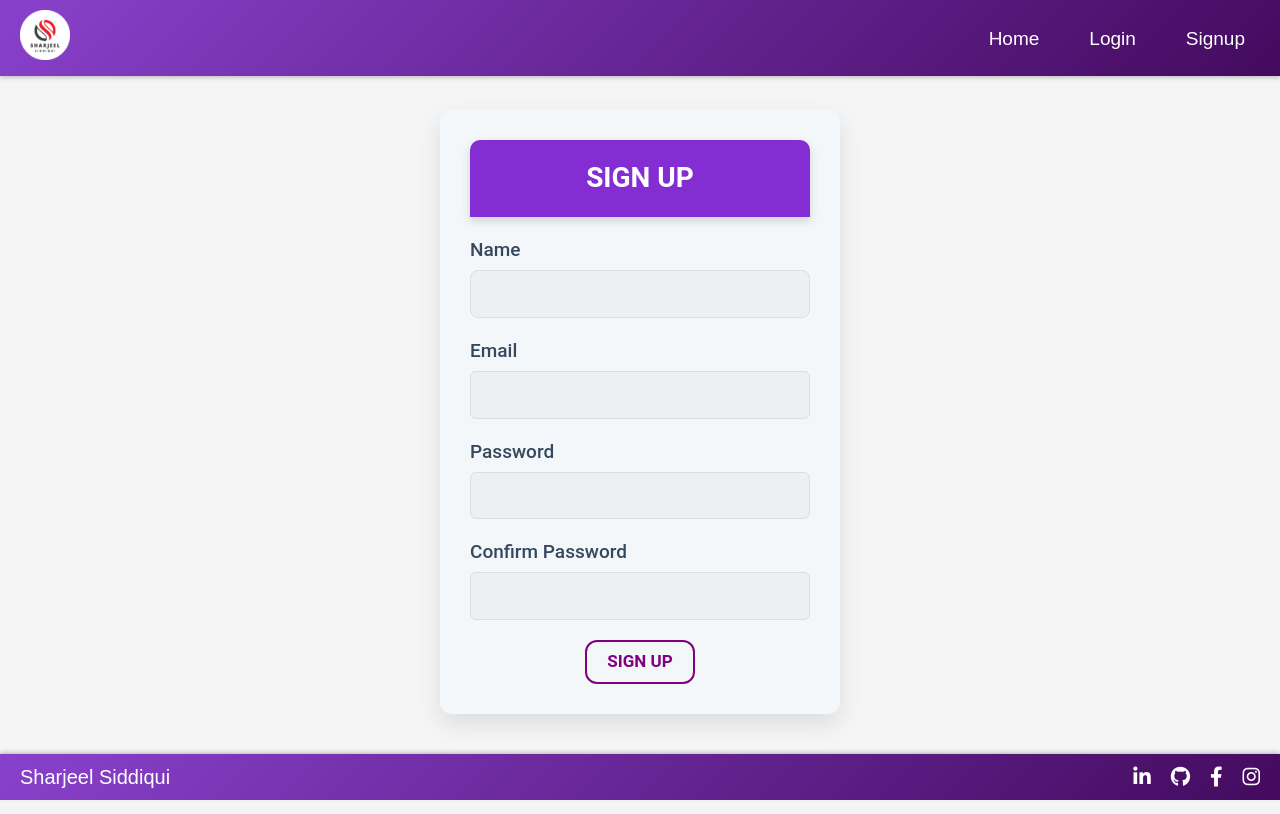
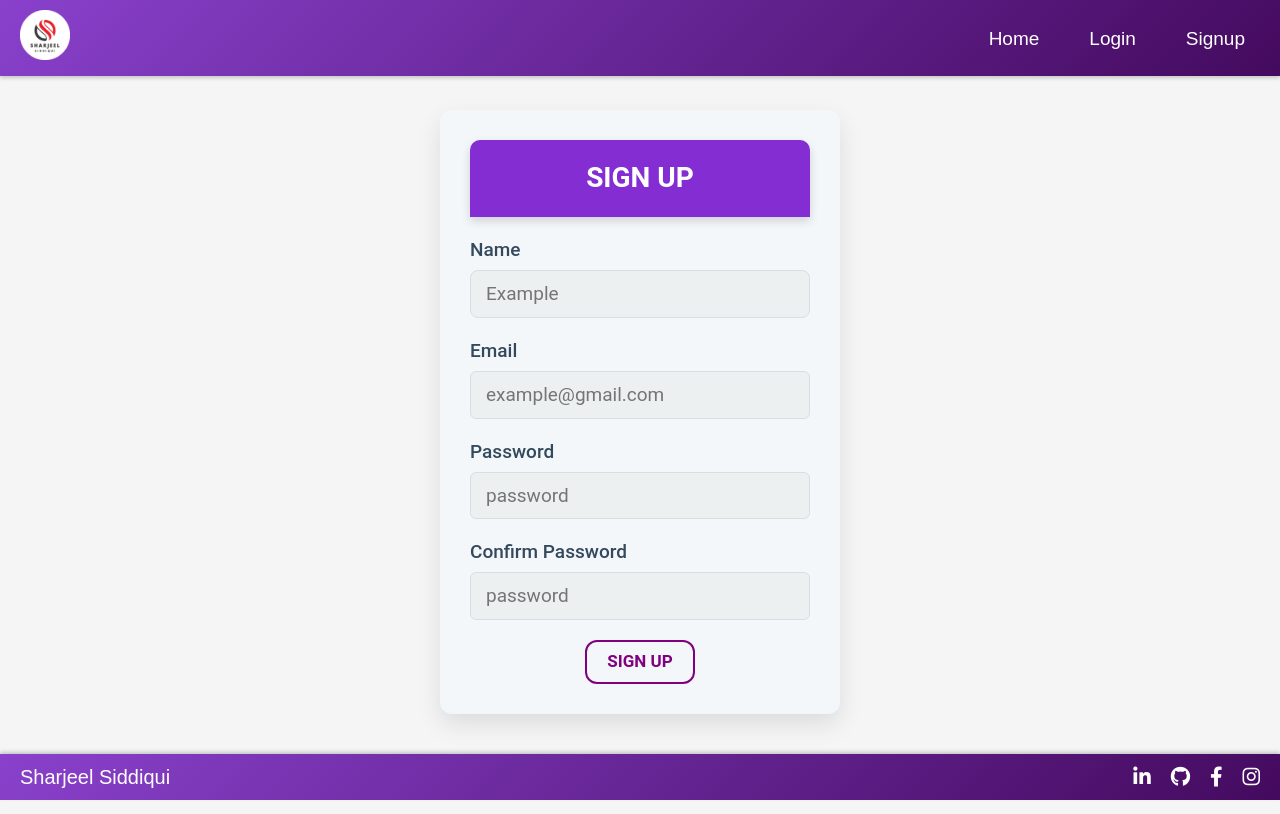
Before and after one commit to sharjeel-siddiqui12/todo-app-using-react, a React (Vite) app: page /Signup in a window 1280 px wide. Built offline with nearby package versions, Linux system fonts and the light colour scheme.

Commit message:
placeholders

```diff
--- a/src/components/Login.jsx
+++ b/src/components/Login.jsx
@@ -37,17 +37,20 @@ const Login = () => {
         <div className="input-group">
           <label htmlFor="email">Email</label>
           <input
+            placeholder='example@gmail.com'
             type="email"
             id="email"
             name="email"
             value={formData.email}
             onChange={handleChange}
             required
+
           />
         </div>
         <div className="input-group">
           <label htmlFor="password">Password</label>
           <input
+            placeholder='password'
             type="password"
             id="password"
             name="password"
--- a/src/components/Signup.jsx
+++ b/src/components/Signup.jsx
@@ -46,6 +46,7 @@ const Signup = () => {
         <div className="input-group">
           <label htmlFor="name">Name</label>
           <input
+            placeholder='Example'
             type="text"
             id="name"
             name="name"
@@ -57,6 +58,7 @@ const Signup = () => {
         <div className="input-group">
           <label htmlFor="email">Email</label>
           <input
+            placeholder='example@gmail.com'
             type="email"
             id="email"
             name="email"
@@ -68,6 +70,7 @@ const Signup = () => {
         <div className="input-group">
           <label htmlFor="password">Password</label>
           <input
+            placeholder='password'
             type="password"
             id="password"
             name="password"
@@ -79,6 +82,7 @@ const Signup = () => {
         <div className="input-group">
           <label htmlFor="confirmPassword">Confirm Password</label>
           <input
+            placeholder='password'
             type="password"
             id="confirmPassword"
             name="confirmPassword"
```
